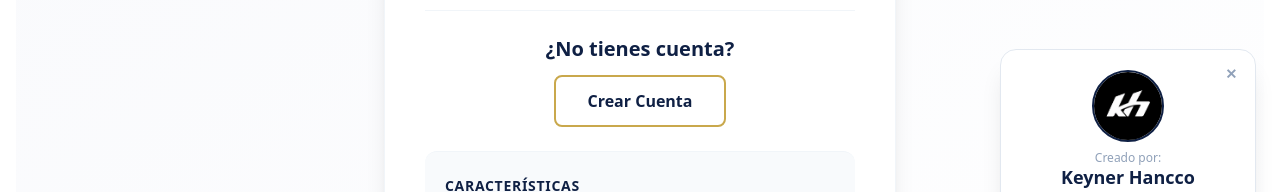
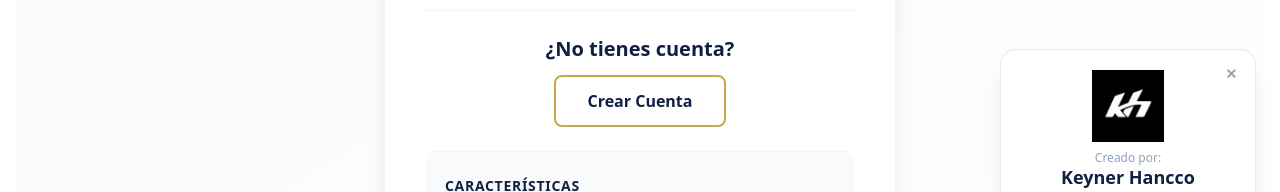
Before and after one commit to 1Kanan2/FinAutoIQ, a Next.js app: page / in a window 1280 px wide. Shown: the part 434-626 px from the top of the page. Built offline with nearby package versions, Linux system fonts and the light colour scheme; no server answers.

Commit message:
fix: img nativo para logos

```diff
--- a/components/AutorCard.tsx
+++ b/components/AutorCard.tsx
@@ -48,14 +48,7 @@ export default function AutorCard() {
 
           {/* Logo */}
           <div className="flex flex-col items-center gap-2 mb-4">
-            <img
-              src="/LogoKH.png"
-              alt="Keyner Hancco"
-              width={72}
-              height={72}
-              className="rounded-full object-cover"
-              style={{ border: '2px solid #0f2044' }}
-            />
+            <img src="/LogoKH.png" alt="KH" width={72} height={72} />
             <div className="text-center">
               <p className="text-xs text-slate-400">Creado por:</p>
               <p className="text-lg font-bold text-[#0f2044] leading-tight">Keyner Hancco</p>
@@ -117,13 +110,7 @@ export default function AutorCard() {
         style={{ border: '2px solid #0f2044' }}
         aria-label="Sobre el autor"
       >
-        <img
-          src="/LogoKH.png"
-          alt="Autor"
-          width={48}
-          height={48}
-          className="w-full h-full object-cover"
-        />
+        <img src="/LogoKH.png" alt="KH" width={48} height={48} />
       </button>
 
       <style>{`
--- a/components/navbar.tsx
+++ b/components/navbar.tsx
@@ -77,13 +77,7 @@ export default function Navbar() {
             href="/"
             className="flex items-center gap-2 hover:opacity-90 transition-opacity duration-200 shrink-0"
           >
-            <img
-              src="/LogoFinAutoIQ.png"
-              alt="FinAutoIQ"
-              width={36}
-              height={36}
-              style={{ objectFit: 'contain' }}
-            />
+            <img src="/LogoFinAutoIQ.png" alt="FinAutoIQ" width={36} height={36} />
             <span className="text-[#c9a84c] font-bold text-xl tracking-wide">FinAutoIQ</span>
           </Link>
 
```
